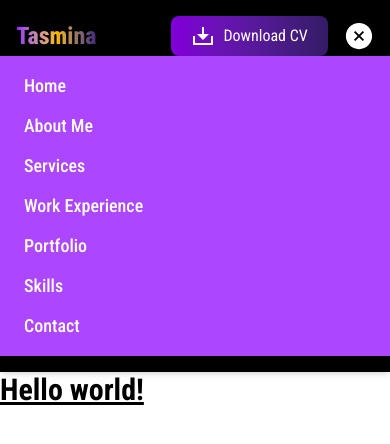
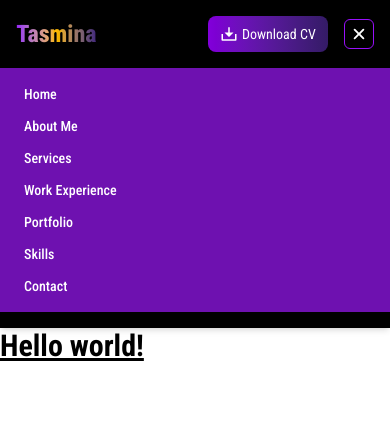
Before and after one commit to wptasmina/tasmi-portfolio, a React (Vite) app: page / in a window 390 px wide. Both pictures are taken after a click on the button 358 px from the left and 36 px from the top of the page. Shown: the top 444 px of the page. Built offline with nearby package versions, Linux system fonts and the light colour scheme.

Commit message:
navbar fully responsive

```diff
--- a/src/components/Header.jsx
+++ b/src/components/Header.jsx
@@ -1,19 +1,19 @@
 import React, { useState } from 'react';
-import { AiFillCloseCircle } from 'react-icons/ai';
 import { FaBars } from 'react-icons/fa';
+import { IoClose } from 'react-icons/io5';
 import { RiDownload2Line } from 'react-icons/ri';
 import { Link, NavLink } from 'react-router-dom';
 
 export default function Header() {
   const [isOpen, setIsOpen] = useState(false);
 
-  const navItemClass = 'text-white font-medium text-lg transition duration-300 hover:text-purple-600  '
+  const navItemClass = 'text-white font-medium lg:text-lg text-sm transition duration-300 hover:border-b-3 hover:border-purple-400 '
 
   const navItems = (
     <>
        <li className={navItemClass}>
-        <NavLink to="/" className={navItemClass}>
-        Home
+        <NavLink to="/">
+          Home
         </NavLink>
       </li>
 
@@ -56,27 +56,23 @@ export default function Header() {
 
         {/* Desktop Navigation */}
         <div className="hidden md:block">
-          <ul className="flex space-x-6 text-lg">{navItems}</ul>
+          <ul className="flex lg:space-x-6 space-x-4 text-lg">{navItems}</ul>
         </div>
 
         {/* CV Download & Toggle Button */}
         <div className="flex gap-4 items-center">
           {/* Download Button */}
-          <button className="flex items-center cursor-pointer gap-2 text-white bg-gradient-to-r from-purple-700 to-[#341B66] px-5 py-2 rounded-lg hover:bg-purple-800 transition duration-300">
-            <RiDownload2Line className="text-2xl" />
+          <button className="flex items-center justify-center cursor-pointer lg:text-lg text-sm lg:gap-2 gap-1 text-white bg-gradient-to-r from-purple-700 to-[#341B66] px-3 py-2 rounded-lg hover:bg-purple-800 transition duration-300">
+            <RiDownload2Line className="lg:text-2xl text-lg" />
             Download CV
           </button>
 
           {/* Toggle Button */}
-          <button
-            className="md:hidden"
-            onClick={() => setIsOpen(!isOpen)}
-            type="button"
-          >
+          <button className="md:hidden" onClick={() => setIsOpen(!isOpen)} type="button">
             {isOpen ? (
-              <AiFillCloseCircle size={30} className="text-white" />
+              <IoClose size={30} className="border border-purple-600 text-white p-1 rounded-md transition duration-300" />
             ) : (
-              <FaBars size={30} className="text-white" />
+              <FaBars size={30} className="border border-purple-600 text-white p-1 rounded-md transition duration-300" />
             )}
           </button>
         </div>
@@ -84,7 +80,7 @@ export default function Header() {
 
       {/* Mobile Navigation */}
       {isOpen && (
-        <div className="bg-purple-500 text-white w-full flex flex-col gap-y-3 py-4 px-6 md:hidden list-none">
+        <div className="bg-purple-800 transition duration-300 mt-4 text-white w-full flex flex-col gap-y-3 py-4 px-6 md:hidden list-none">
           {navItems}
         </div>
       )}
```
